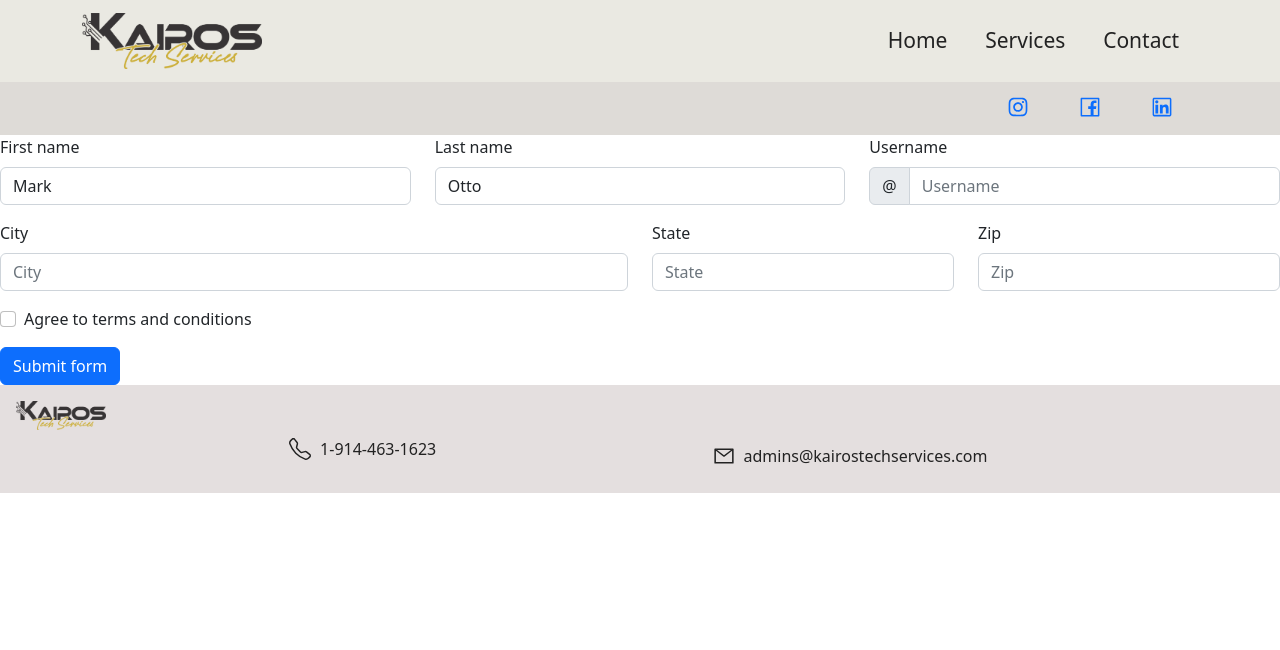
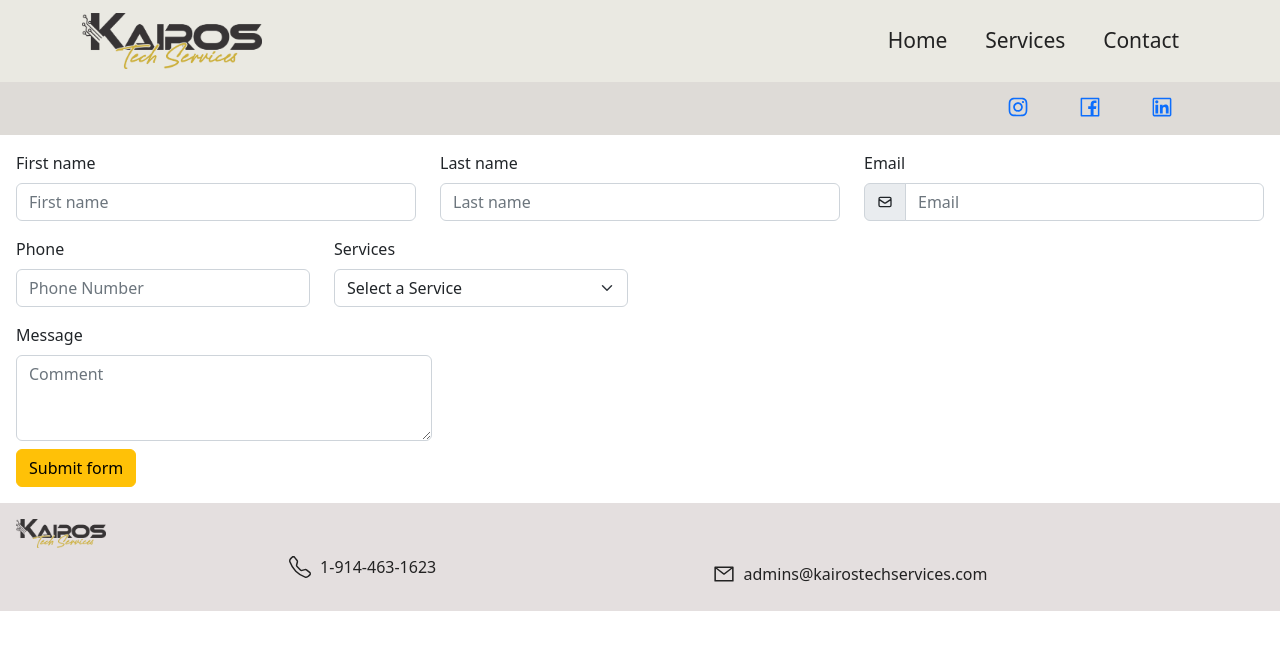
Before and after one commit to jisrael-R/kairo, a React (Create React App) app: page /contact in a window 1280 px wide. Shown: the top 650 px of the page. Built offline with nearby package versions, Linux system fonts and the light colour scheme.

Commit message:
new update to form

```diff
--- a/src/data.js
+++ b/src/data.js
@@ -1,14 +1,14 @@
 const ServiceList = [
     {
         id: 1,
-        service: 'wire management',
+        service: 'Wire Management',
         img: 'https://res.cloudinary.com/dkokliolj/image/upload/v1665774159/kairos/wire-management_qgxced.jpg',
         description:
             'Lorem ipsum dolor sit amet consectetur adipisicing elit. Eum amet assumenda maxime quam placeat modi quod minima autem officia animi.',
     },
     {
         id: 2,
-        service: 'routers and access points',
+        service: 'Routers and Access Points',
         img: 'https://res.cloudinary.com/dkokliolj/image/upload/v1665774141/kairos/router-access_k8zbv3.jpg',
         description:
             'Lorem ipsum dolor sit amet consectetur adipisicing elit. Eum amet assumenda maxime quam placeat modi quod minima autem officia animi.',
@@ -22,28 +22,28 @@ const ServiceList = [
     },
     {
         id: 4,
-        service: 'LED strip installion',
+        service: 'LED strip Installion',
         img: 'https://res.cloudinary.com/dkokliolj/image/upload/v1665774192/kairos/led-lights_gvmepg.jpg',
         description:
             'Lorem ipsum dolor sit amet consectetur adipisicing elit. Eum amet assumenda maxime quam placeat modi quod minima autem officia animi.',
     },
     {
         id: 5,
-        service: 'printers and computer',
+        service: 'Printers and Computer',
         img: 'https://res.cloudinary.com/dkokliolj/image/upload/v1665774184/kairos/printer-computers_t0myer.jpg',
         description:
             'Lorem ipsum dolor sit amet consectetur adipisicing elit. Eum amet assumenda maxime quam placeat modi quod minima autem officia animi.',
     },
     {
         id: 6,
-        service: 'OS install (windows & Mac)',
+        service: 'OS install (Windows & Mac)',
         img: 'https://res.cloudinary.com/dkokliolj/image/upload/v1665774119/kairos/mac-vs-windows_aetnuj.jpg',
         description:
             'Lorem ipsum dolor sit amet consectetur adipisicing elit. Eum amet assumenda maxime quam placeat modi quod minima autem officia animi.',
     },
     {
         id: 7,
-        service: 'phone repair',
+        service: 'Phone Repair',
         img: 'https://res.cloudinary.com/dkokliolj/image/upload/v1665774125/kairos/phone-repair_yvnkrx.jpg',
         description:
             'Lorem ipsum dolor sit amet consectetur adipisicing elit. Eum amet assumenda maxime quam placeat modi quod minima autem officia animi.',
--- a/src/index.css
+++ b/src/index.css
@@ -301,7 +301,7 @@ footer {
     padding: 1em;
     background-color: rgb(228, 223, 223);
 }
-.options {
+.capi {
     text-transform: capitalize;
 }
 .form-contact {
--- a/src/pages/Contact.js
+++ b/src/pages/Contact.js
@@ -4,9 +4,14 @@ import Col from 'react-bootstrap/Col';
 import Form from 'react-bootstrap/Form';
 import InputGroup from 'react-bootstrap/InputGroup';
 import Row from 'react-bootstrap/Row';
+import ServiceList from '../data';
+import '../index.css'
+import {HiOutlineMail} from 'react-icons/hi'
 
 const  Contact = ()=> {
   const [validated, setValidated] = useState(false);
+  const [services]=useState(ServiceList)
+
 
   const handleSubmit = (event) => {
     const form = event.currentTarget;
@@ -19,7 +24,7 @@ const  Contact = ()=> {
   };
 
   return (
-    <Form noValidate validated={validated} onSubmit={handleSubmit}>
+    <Form noValidate validated={validated} onSubmit={handleSubmit} className='p-3'>
       <Row className="mb-3">
         <Form.Group as={Col} md="4" controlId="validationCustom01">
           <Form.Label>First name</Form.Label>
@@ -27,7 +32,7 @@ const  Contact = ()=> {
             required
             type="text"
             placeholder="First name"
-            defaultValue="Mark"
+
           />
           <Form.Control.Feedback>Looks good!</Form.Control.Feedback>
         </Form.Group>
@@ -37,58 +42,58 @@ const  Contact = ()=> {
             required
             type="text"
             placeholder="Last name"
-            defaultValue="Otto"
+
           />
           <Form.Control.Feedback>Looks good!</Form.Control.Feedback>
         </Form.Group>
         <Form.Group as={Col} md="4" controlId="validationCustomUsername">
-          <Form.Label>Username</Form.Label>
+          <Form.Label>Email</Form.Label>
           <InputGroup hasValidation>
-            <InputGroup.Text id="inputGroupPrepend">@</InputGroup.Text>
+            <InputGroup.Text id="inputGroupPrepend"> <HiOutlineMail/> </InputGroup.Text>
             <Form.Control
-              type="text"
-              placeholder="Username"
+              type="email"
+              placeholder="Email"
               aria-describedby="inputGroupPrepend"
               required
             />
             <Form.Control.Feedback type="invalid">
-              Please choose a username.
+              Please provide a valid your email.
             </Form.Control.Feedback>
           </InputGroup>
         </Form.Group>
       </Row>
       <Row className="mb-3">
-        <Form.Group as={Col} md="6" controlId="validationCustom03">
-          <Form.Label>City</Form.Label>
-          <Form.Control type="text" placeholder="City" required />
+        <Form.Group as={Col} md="3" controlId="validationCustom03">
+          <Form.Label>Phone</Form.Label>
+          <Form.Control type="phone" placeholder="Phone Number" required />
           <Form.Control.Feedback type="invalid">
-            Please provide a valid city.
+            Please provide a phone number.
           </Form.Control.Feedback>
         </Form.Group>
         <Form.Group as={Col} md="3" controlId="validationCustom04">
-          <Form.Label>State</Form.Label>
-          <Form.Control type="text" placeholder="State" required />
+          <Form.Label>Services</Form.Label>
+            <Form.Select aria-label="Default select example" required>
+      <option value={''}>Select a Service</option>
+      {services.map(({service,id})=>{
+        return<option value={id} key={id} className='capi'>{service}</option>
+      })}
+
+    </Form.Select>
           <Form.Control.Feedback type="invalid">
-            Please provide a valid state.
+            Please select an option.
           </Form.Control.Feedback>
         </Form.Group>
-        <Form.Group as={Col} md="3" controlId="validationCustom05">
-          <Form.Label>Zip</Form.Label>
-          <Form.Control type="text" placeholder="Zip" required />
+
+      </Row>
+      <Form.Group as={Col} md="4" controlId="validationCustom05" className='mb-2'>
+          <Form.Label>Message</Form.Label>
+          <Form.Control as="textarea" rows={3}placeholder="Comment" required />
           <Form.Control.Feedback type="invalid">
-            Please provide a valid zip.
+            Please provide a Comment.
           </Form.Control.Feedback>
         </Form.Group>
-      </Row>
-      <Form.Group className="mb-3">
-        <Form.Check
-          required
-          label="Agree to terms and conditions"
-          feedback="You must agree before submitting."
-          feedbackType="invalid"
-        />
-      </Form.Group>
-      <Button type="submit">Submit form</Button>
+
+      <Button type="submit" variant='warning'>Submit form</Button>
     </Form>
   );
 }
```
